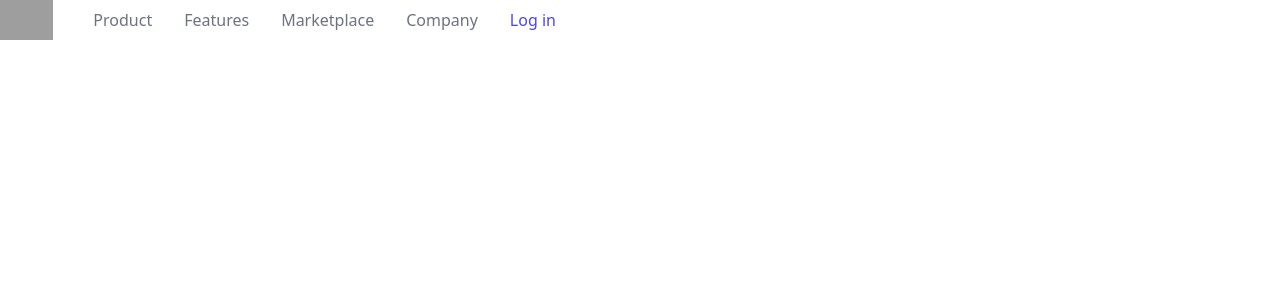
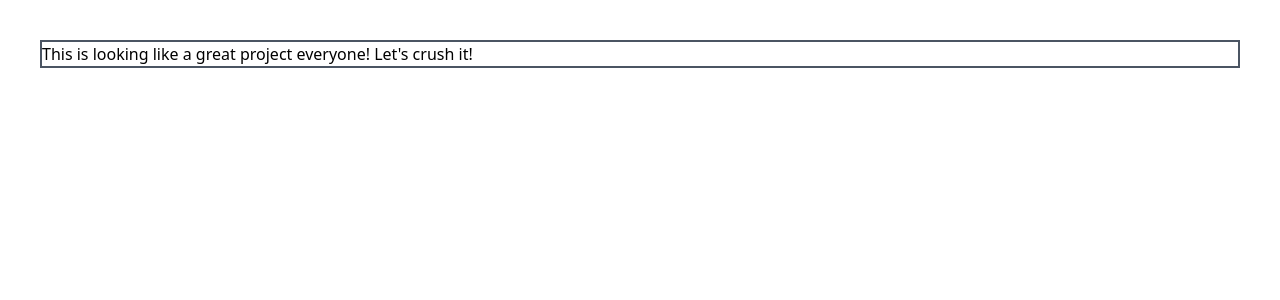
Before and after one commit to Napo-100/creative-square, a React (Create React App) app in the folder client/: page / in a window 1280 px wide. Shown: the top 300 px of the page. Built offline with nearby package versions, Linux system fonts and the light colour scheme; grey boxes are pictures that could not be loaded.

Commit message:
installed and set up apollo client, react-router-dom, and concurrent servers

```diff
--- a/client/package.json
+++ b/client/package.json
@@ -2,16 +2,22 @@
   "name": "client",
   "version": "0.1.0",
   "private": true,
+  "proxy": "http://localhost:3001",
   "dependencies": {
+    "@apollo/react-hooks": "^4.0.0",
     "@craco/craco": "^6.0.0",
     "@tailwindcss/postcss7-compat": "^2.0.2",
     "@testing-library/jest-dom": "^5.11.9",
     "@testing-library/react": "^11.2.3",
     "@testing-library/user-event": "^12.6.2",
+    "apollo-boost": "^0.4.9",
     "autoprefixer": "^9.8.6",
+    "graphql": "^15.4.0",
+    "graphql-tag": "^2.11.0",
     "postcss": "^7.0.35",
     "react": "^17.0.1",
     "react-dom": "^17.0.1",
+    "react-router-dom": "^5.2.0",
     "react-scripts": "4.0.1",
     "tailwindcss": "npm:@tailwindcss/postcss7-compat@^2.0.2",
     "web-vitals": "^0.2.4"
--- a/client/src/App.js
+++ b/client/src/App.js
@@ -1,46 +1,23 @@
-import logo from './logo.svg';
-import './App.css';
+import React from "react";
+import { BrowserRouter as Router, Route, Switch } from "react-router-dom";
 
+import { ApolloProvider } from "@apollo/react-hooks";
+import ApolloClient from "apollo-boost";
+// import "./App.css";
 
+const client = new ApolloClient({
+  uri: "/graphql",
+});
 // Temporary tailwind template for testing
 function App() {
   return (
-    <div className="App">
-
-        <div>
-        <nav className="relative flex items-center justify-between sm:h-10 lg:justify-start" aria-label="Global">
-          <div className="flex items-center flex-grow flex-shrink-0 lg:flex-grow-0">
-            <div className="flex items-center justify-between w-full md:w-auto">
-              <a href="#">
-                <span className="sr-only">Workflow</span>
-                <img className="h-8 w-auto sm:h-10" src="https://tailwindui.com/img/logos/workflow-mark-indigo-600.svg"></img>
-              </a>
-              <div className="-mr-2 flex items-center md:hidden">
-                <button type="button" className="bg-white rounded-md p-2 inline-flex items-center justify-center text-gray-400 hover:text-gray-500 hover:bg-gray-100 focus:outline-none focus:ring-2 focus:ring-inset focus:ring-indigo-500" id="main-menu" aria-haspopup="true">
-                  <span className="sr-only">Open main menu</span>
-
-                  <svg className="h-6 w-6" xmlns="http://www.w3.org/2000/svg" fill="none" viewBox="0 0 24 24" stroke="currentColor" aria-hidden="true">
-                    <path stroke-linecap="round" stroke-linejoin="round" stroke-width="2" d="M4 6h16M4 12h16M4 18h16" />
-                  </svg>
-                </button>
-              </div>
-            </div>
-          </div>
-          <div className="hidden md:block md:ml-10 md:pr-4 md:space-x-8">
-            <a href="#" className="font-medium text-gray-500 hover:text-gray-900">Product</a>
-
-            <a href="#" className="font-medium text-gray-500 hover:text-gray-900">Features</a>
-
-            <a href="#" className="font-medium text-gray-500 hover:text-gray-900">Marketplace</a>
-
-            <a href="#" className="font-medium text-gray-500 hover:text-gray-900">Company</a>
-
-            <a href="#" className="font-medium text-indigo-600 hover:text-indigo-500">Log in</a>
-          </div>
-        </nav>
+    <ApolloProvider client={client}>
+      <Router>
+        <div className="m-10 border-2 border-gray-600">
+          This is looking like a great project everyone! Let's crush it!
         </div>
-
-    </div>
+      </Router>
+    </ApolloProvider>
   );
 }
 
```
Also changed, not shown: package.json (added, +30 -0 lines), 2 other files (tests, documents, lock files or other folders).
